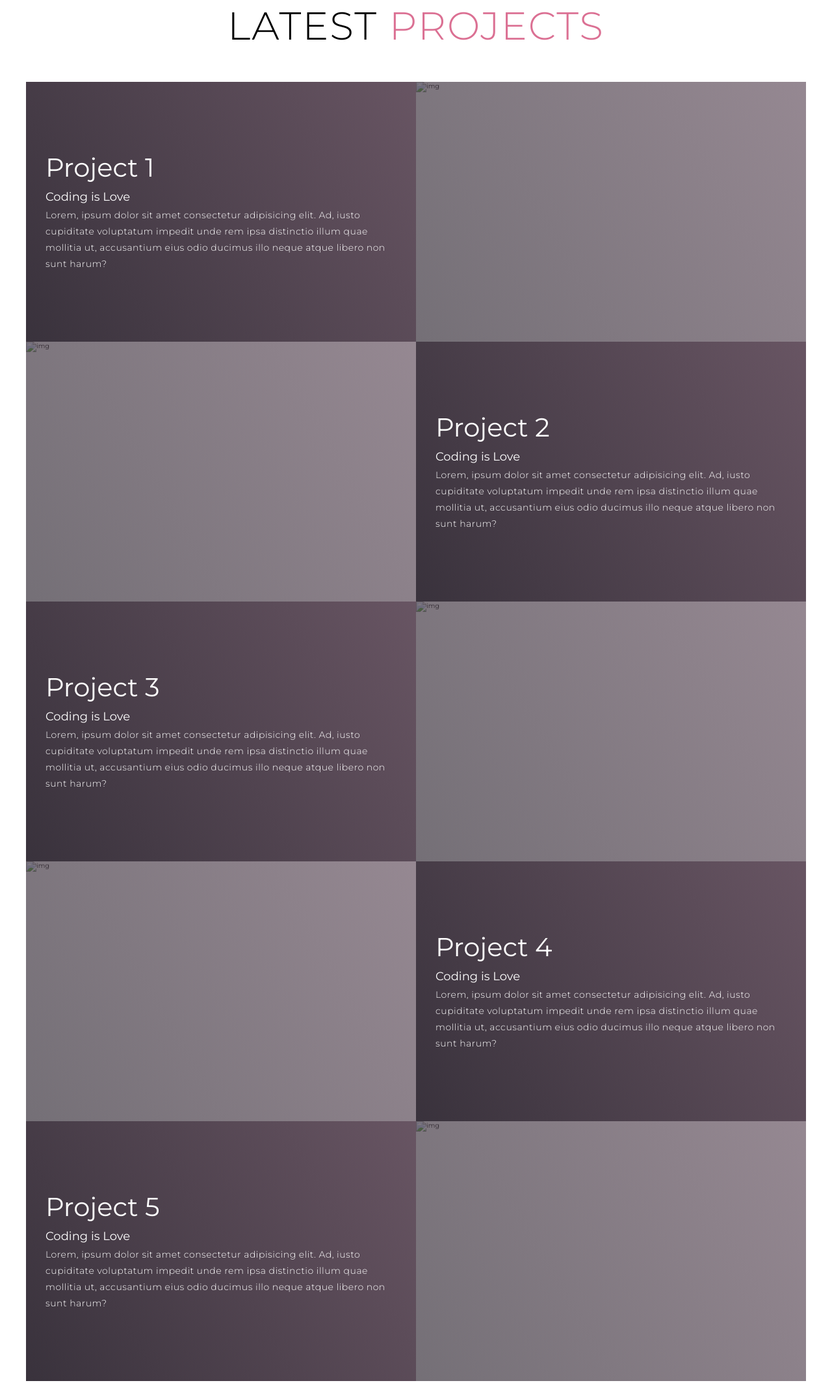
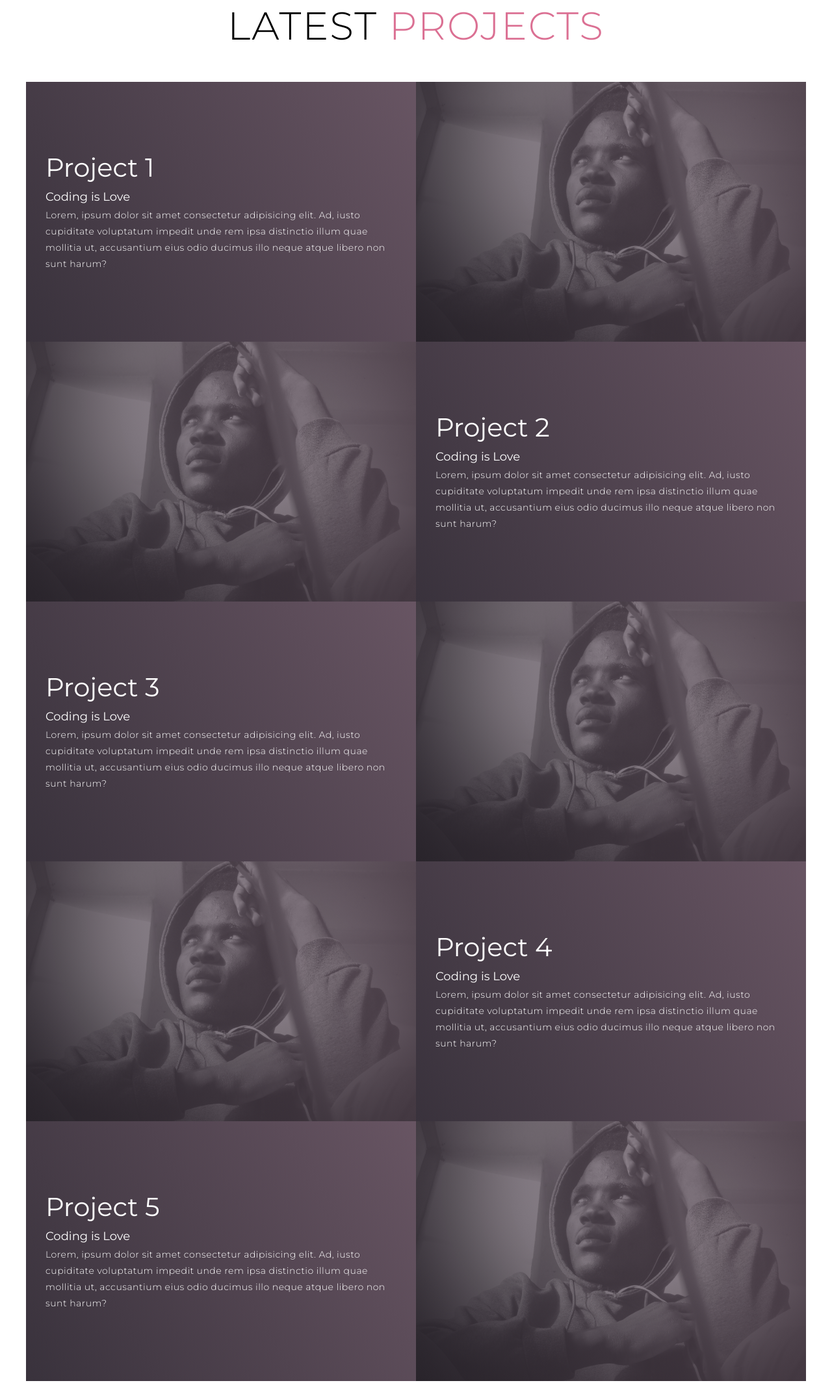
Before and after one commit to Flevian11/template, a plain HTML site: page index.html in a window 1280 px wide. Shown: the part 897-3026 px from the top of the page at 65% size. Drawn offline with Linux system fonts and the light colour scheme; files whose address does not match are found by name.

Commit message:
Update index.html

```diff
--- a/index.html
+++ b/index.html
@@ -56,7 +56,7 @@
             <p>Lorem, ipsum dolor sit amet consectetur adipisicing elit. Ad, iusto cupiditate voluptatum impedit unde rem ipsa distinctio illum quae mollitia ut, accusantium eius odio ducimus illo neque atque libero non sunt harum?</p>
           </div>
           <div class="project-img">
-            <img src="img/img-1.jpg" alt="img">
+            <img src="img-1.jpg" alt="img">
           </div>
         </div>
         <div class="project-item">
@@ -66,7 +66,7 @@
             <p>Lorem, ipsum dolor sit amet consectetur adipisicing elit. Ad, iusto cupiditate voluptatum impedit unde rem ipsa distinctio illum quae mollitia ut, accusantium eius odio ducimus illo neque atque libero non sunt harum?</p>
           </div>
           <div class="project-img">
-            <img src="img/img-1.jpg" alt="img">
+            <img src="img-1.jpg" alt="img">
           </div>
         </div>
         <div class="project-item">
@@ -76,7 +76,7 @@
             <p>Lorem, ipsum dolor sit amet consectetur adipisicing elit. Ad, iusto cupiditate voluptatum impedit unde rem ipsa distinctio illum quae mollitia ut, accusantium eius odio ducimus illo neque atque libero non sunt harum?</p>
           </div>
           <div class="project-img">
-            <img src="img/img-1.jpg" alt="img">
+            <img src="img-1.jpg" alt="img">
           </div>
         </div>
         <div class="project-item">
@@ -86,7 +86,7 @@
             <p>Lorem, ipsum dolor sit amet consectetur adipisicing elit. Ad, iusto cupiditate voluptatum impedit unde rem ipsa distinctio illum quae mollitia ut, accusantium eius odio ducimus illo neque atque libero non sunt harum?</p>
           </div>
           <div class="project-img">
-            <img src="img/img-1.jpg" alt="img">
+            <img src="img-1.jpg" alt="img">
           </div>
         </div>
         <div class="project-item">
@@ -96,7 +96,7 @@
             <p>Lorem, ipsum dolor sit amet consectetur adipisicing elit. Ad, iusto cupiditate voluptatum impedit unde rem ipsa distinctio illum quae mollitia ut, accusantium eius odio ducimus illo neque atque libero non sunt harum?</p>
           </div>
           <div class="project-img">
-            <img src="img/img-1.jpg" alt="img">
+            <img src="img-1.jpg" alt="img">
           </div>
         </div>
       </div>
```
